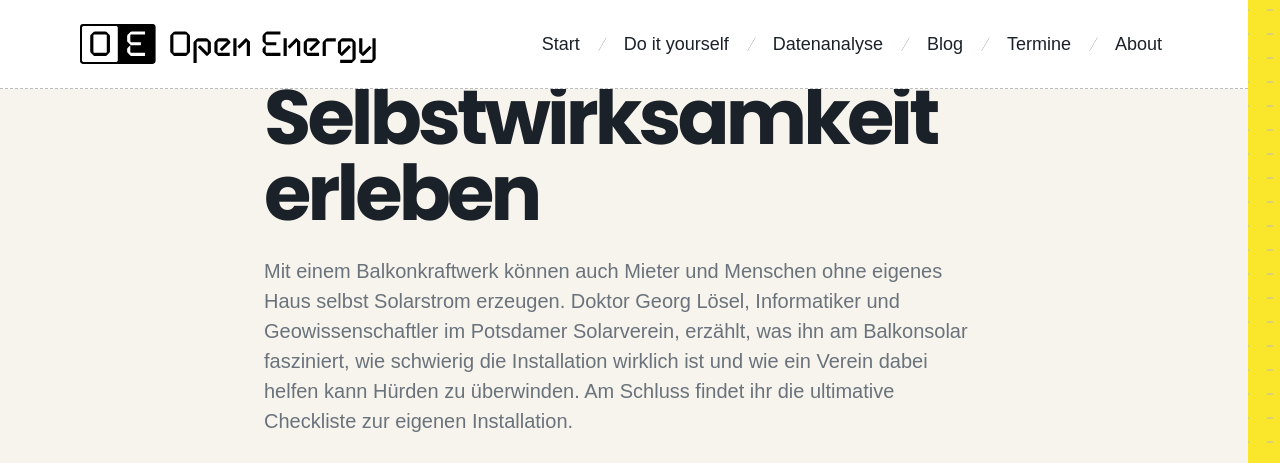
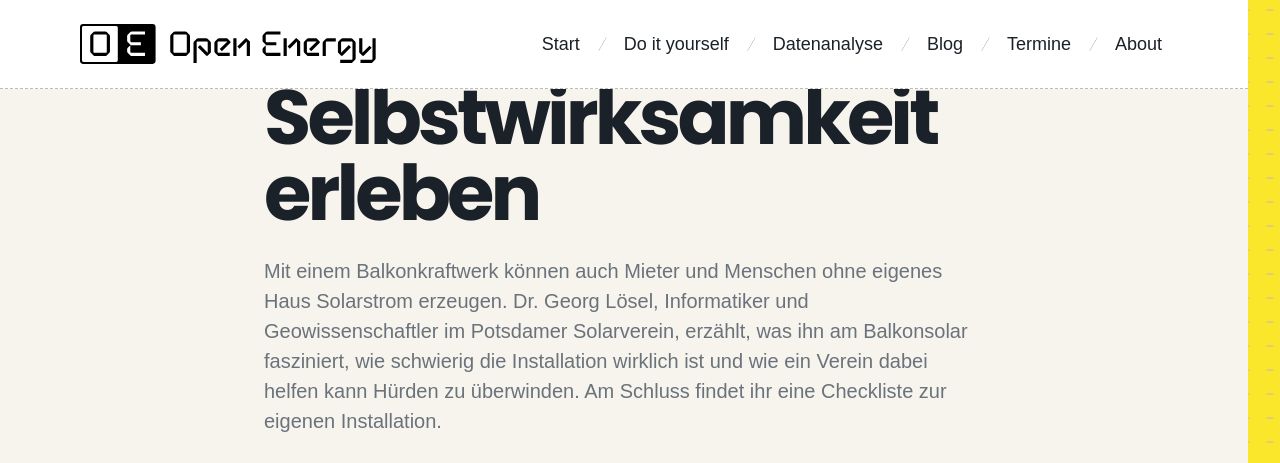
Before and after one commit to okfde/open-energy, a Jekyll site: the page built from _blog/interview-solarverein.md, in a window 1280 px wide and 1400 px high, scrolled down 337 px. Shown: the top 463 px of the window. Built offline with Jekyll 4.4.1, drawn with Linux system fonts in a browser that asks for light colours; some web fonts are replaced; some of the changed text lies outside the part shown.

Commit message:
Update interview-solarverein.md

```diff
--- a/_blog/interview-solarverein.md
+++ b/_blog/interview-solarverein.md
@@ -3,19 +3,19 @@
 date: 2026-09-23
 category:
 - Solarenergie
-excerpt: "Mit einem Balkonkraftwerk können auch Mieter und Menschen ohne eigenes Haus selbst Solarstrom erzeugen. Doktor Georg Lösel, Informatiker und Geowissenschaftler im Potsdamer Solarverein, erzählt, was ihn am Balkonsolar fasziniert, wie schwierig die Installation wirklich ist und wie ein Verein dabei helfen kann Hürden zu überwinden. Am Schluss findet ihr die ultimative Checkliste zur eigenen Installation."
+excerpt: "Mit einem Balkonkraftwerk können auch Mieter und Menschen ohne eigenes Haus Solarstrom erzeugen. Dr. Georg Lösel, Informatiker und Geowissenschaftler im Potsdamer Solarverein, erzählt, was ihn am Balkonsolar fasziniert, wie schwierig die Installation wirklich ist und wie ein Verein dabei helfen kann Hürden zu überwinden. Am Schluss findet ihr eine Checkliste zur eigenen Installation."
 featured: true
 image: "/assets/images/photos/blog/solarverein-1.jpg"
 ---
 
 <figure class="article-figure">
-  <img src="{{ '/assets/images/photos/blog/freiland-4.jpeg' | relative_url }}" alt="">
-  <figcaption> Dr. Georg Lösel vom Potsdamer Solarverein bei der Balkonsolarberatung – mit Sonne im Gepäck und guten Tipps für den eigenen Balkon. 6</figcaption>
+  <img src="{{ '/assets/images/photos/blog/solarverein-1.jpg' | relative_url }}" alt="">
+  <figcaption> Dr. Georg Lösel vom Potsdamer Solarverein bei der Balkonsolarberatung – mit Sonne im Gepäck und Tipps für den eigenen Balkon. </figcaption>
 </figure>
 
 ### Schritt 1: Prüfen, in welche Himmelsrichtung mein Balkon ausgerichtet ist, Erlaubnis meiner Vermieter einholen, Befestigung meines Balkons beachten und das Balkonkraftwerk kaufen
 
-***Stephanie: Hi Georg. Du bist promovierter Informatiker und Geowissenschaftler, kommst also aus einem ganz anderen Bereich. Wie bist du zum Balkonsolar gekommen und was fasziniert dich daran?***
+***Stephanie: Hi Georg, du bist promovierter Informatiker und Geowissenschaftler, kommst also aus einem ganz anderen Bereich. Wie bist du zum Balkonsolar gekommen und was fasziniert dich daran?***
 
 **Georg**: Als der Solarverein vor ungefähr vier Jahren ein bisschen in eine Situation kam, in der es nicht mehr richtig weiterging, bin ich einfach eingestiegen. Ich habe gedacht, dass Solar ein so wichtiges Thema in der heutigen Zeit ist, dass man da dranbleiben muss. Es ist diese Einfachheit, diese Simplizität, die mich wirklich daran interessiert. Und vor allem die Möglichkeit, dass die Leute direkt selbst aktiv werden können.
 
```
